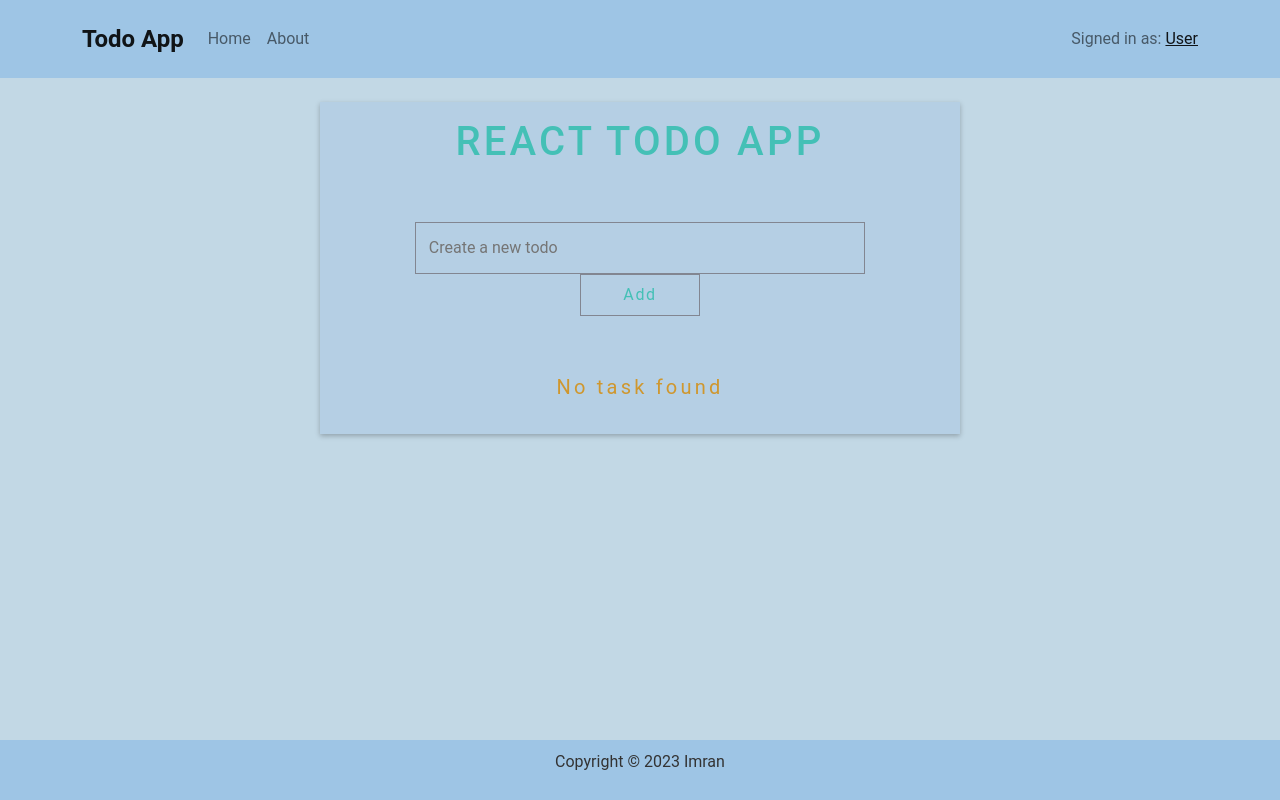
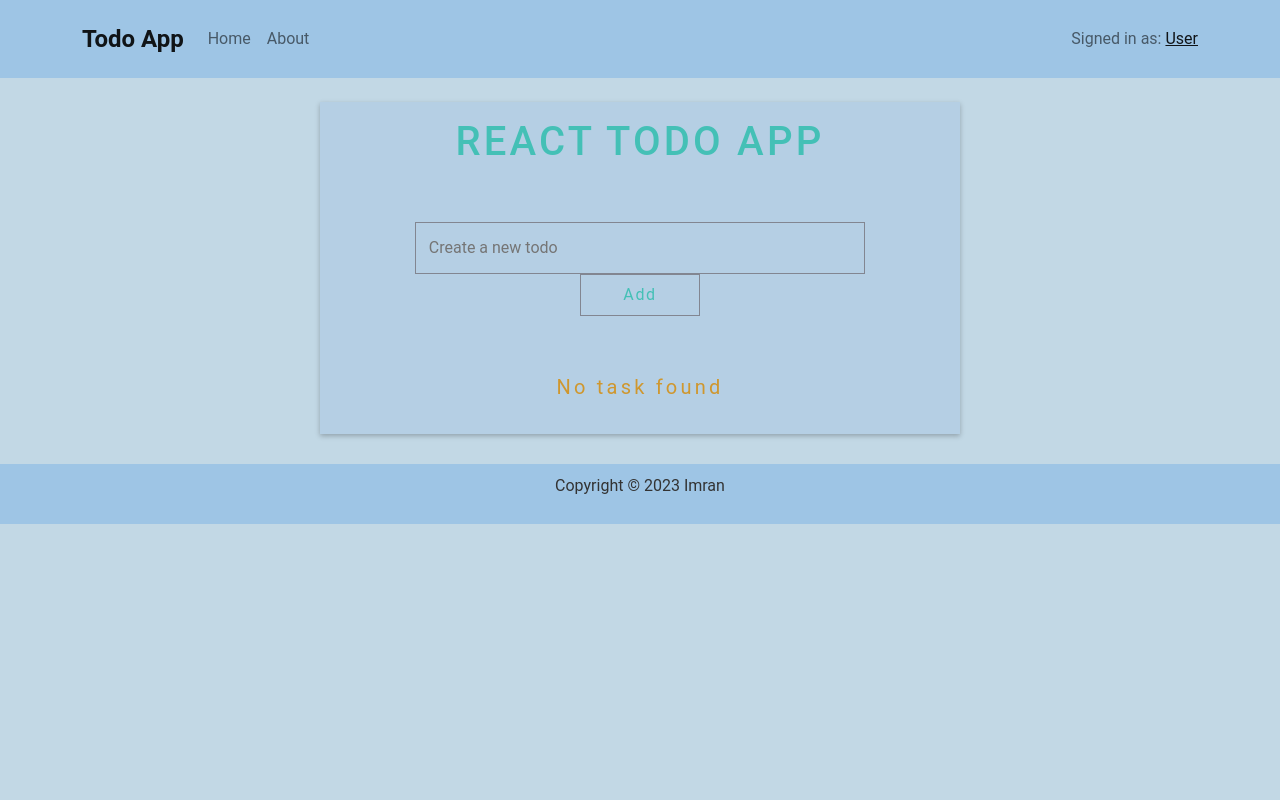
Before and after one commit to ImranNawar/todo-app, a React (Create React App) app: page / in a window 1280 px wide. Built offline with nearby package versions, Linux system fonts and the light colour scheme.

Commit message:
update Footer and About

```diff
--- a/src/components/Footer.js
+++ b/src/components/Footer.js
@@ -3,7 +3,7 @@ import './Footer.css';
 
 const Footer = () => {
     return (
-      <footer className="footer fixed-bottom">
+      <footer className="footer sticky-bottom">
         <p>Copyright &copy; 2023 Imran</p>
       </footer>
     );
```
Also changed, not shown: src/pages/About.js (indentation only).
